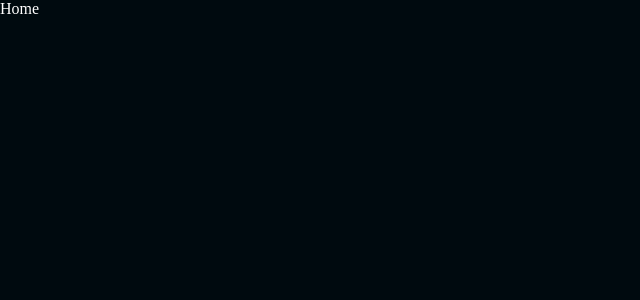
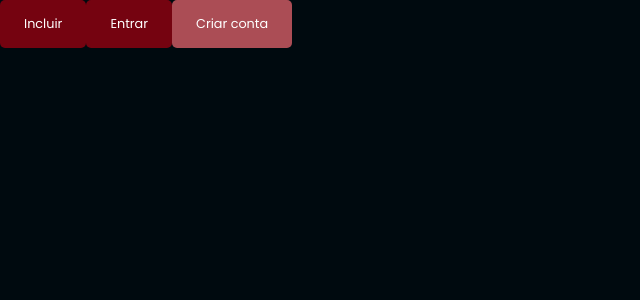
Before and after one commit to DouglasPortoo/Front-End-Food-Explorer, a React (Vite) app: page / in a window 1280 px wide. Shown: the top 300 px of the page, without its empty margins (0-640 px from the left). Built offline with nearby package versions, Linux system fonts and the light colour scheme.

Commit message:
criando componente IncludeButton

```diff
--- /dev/null
+++ b/src/components/IncludeButton/index.jsx
@@ -0,0 +1,9 @@
+import { Container } from "./styles";
+
+export function IncludeButton({title,...rest}){
+  return(
+    <Container{...rest}>
+      {title}
+    </Container>
+  )
+}
--- /dev/null
+++ b/src/components/IncludeButton/styles.js
@@ -0,0 +1,24 @@
+import styled from "styled-components";
+
+export const Container = styled.button`
+padding: 0.75rem 1.5rem;
+background-color: ${({ theme }) => theme.COLORS.Tomato_100};
+border-radius: 5px;
+border: none;
+
+color: ${({ theme }) => theme.COLORS.Light_100};
+
+font-family: 'Poppins', sans-serif;
+font-size: 0.8rem;
+font-weight: 500;
+line-height: 24px;
+
+&:hover {
+  background-color: ${({ theme }) => theme.COLORS.Tomato_200};
+  }
+
+&:disabled {
+  background-color: ${({ theme }) => theme.COLORS.Tomato_400};
+  }
+
+`
--- a/src/pages/Home/index.jsx
+++ b/src/pages/Home/index.jsx
@@ -1,9 +1,12 @@
+import { IncludeButton } from "../../components/IncludeButton";
 import { Container } from "./styles";
 
 export function Home (){
   return(
     <Container>
-      Home
+      <IncludeButton title="Incluir" />
+      <IncludeButton title="Entrar"/>
+      <IncludeButton title="Criar conta" disabled />
     </Container>
   )
 }
--- a/src/styles/global.js
+++ b/src/styles/global.js
@@ -35,10 +35,15 @@ export default createGlobalStyle`
 
   button, a {
     cursor: pointer;
-    transition: filter 0.2s;
+    /* transition: filter 0.2s; */
   }
 
   button:hover, a:hover {
-    filter: brightness(0.9);
+    /* filter: brightness(0.9); */
+  }
+
+  button:disabled {
+    /* filter: brightness(0.9); */
+    cursor: not-allowed;
   }
 `
```
